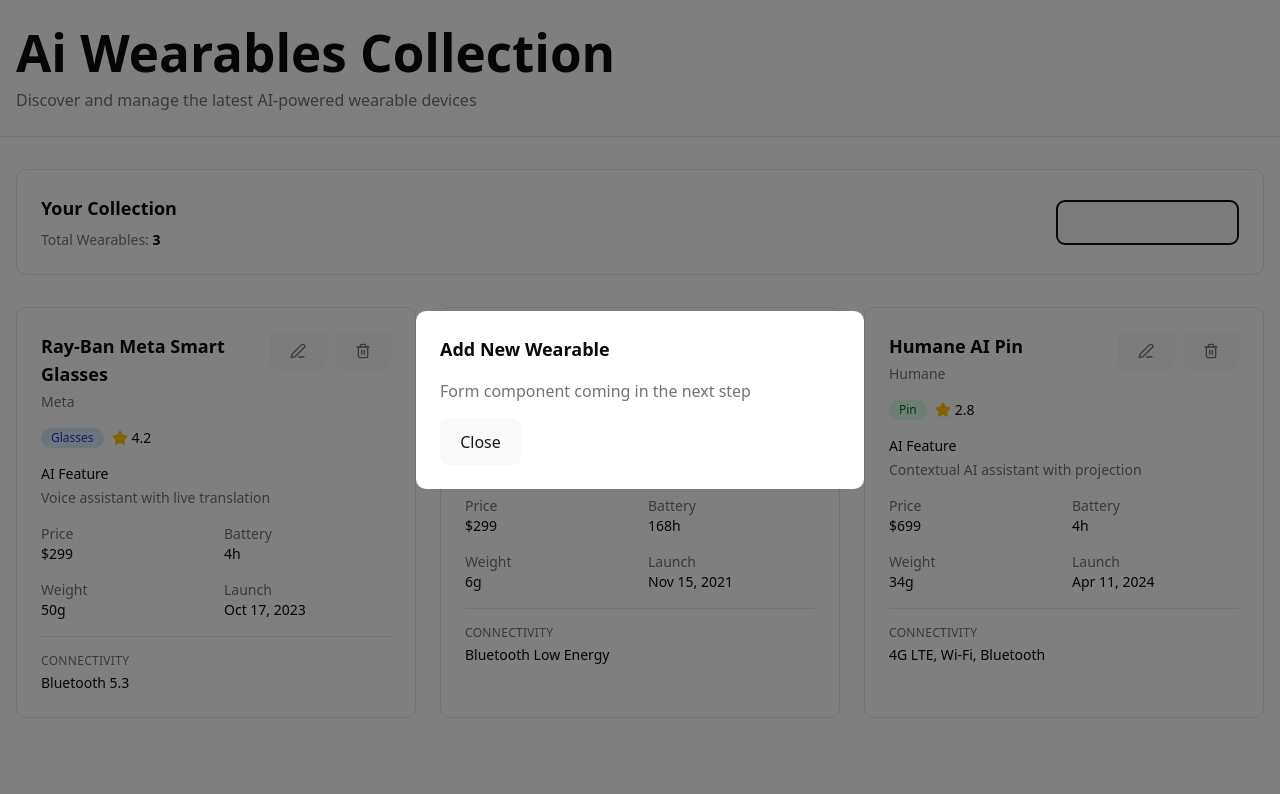
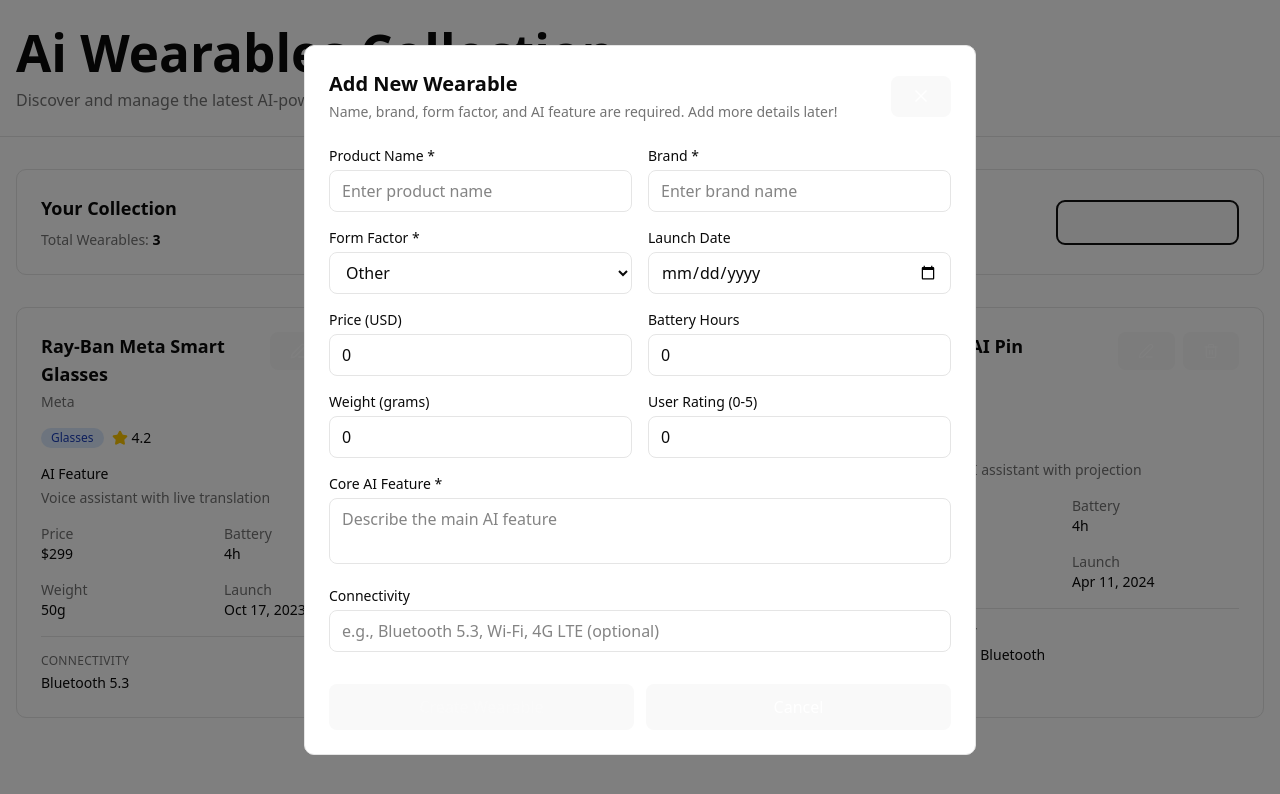
Before and after one commit to iliasd752/ai-wearables, a React (Vite) app: page / in a window 1280 px wide. Both pictures are taken after a click on the button "Add New Wearable". Shown: the top 794 px of the page. Built offline with nearby package versions, Linux system fonts and the light colour scheme.

Commit message:
Improves UI and adds wearable editing
Enhances the UI by updating button styles and icon colors for better visibility and consistency.

Implements the wearable editing functionality, allowing users to modify existing wearables through a form.

```diff
--- a/src/components/AddWearableForm.tsx
+++ b/src/components/AddWearableForm.tsx
@@ -92,7 +92,7 @@
             className="p-2 hover:bg-accent rounded-md transition-colors"
             disabled={isSubmitting}
           >
-            <X className="h-5 w-5" />
+            <X className="text-white h-5 w-5" />
           </button>
         </div>
 
@@ -380,7 +380,7 @@
               type="button"
               onClick={onCancel}
               disabled={isSubmitting}
-              className="flex-1 bg-secondary text-secondary-foreground px-4 py-2 rounded-md font-medium hover:bg-secondary/90 transition-colors disabled:opacity-50 disabled:cursor-not-allowed"
+              className="text-white flex-1 border border-border bg-background px-4 py-2 rounded-md font-medium hover:bg-accent transition-colors disabled:opacity-50 disabled:cursor-not-allowed"
             >
               Cancel
             </button>
--- a/src/components/WearableCard.tsx
+++ b/src/components/WearableCard.tsx
@@ -60,7 +60,7 @@
               className="p-2 text-muted-foreground hover:text-primary hover:bg-accent rounded-md transition-colors"
               aria-label={`Edit ${wearable.productName}`}
             >
-              <Edit3 className="h-4 w-4" />
+              <Edit3 className="text-white h-4 w-4" />
             </button>
           )}
           {onDelete && (
@@ -69,7 +69,7 @@
               className="p-2 text-muted-foreground hover:text-destructive hover:bg-accent rounded-md transition-colors"
               aria-label={`Delete ${wearable.productName}`}
             >
-              <Trash2 className="h-4 w-4" />
+              <Trash2 className="text-white h-4 w-4" />
             </button>
           )}
         </div>
--- a/src/components/WearableList.tsx
+++ b/src/components/WearableList.tsx
@@ -2,14 +2,17 @@
 import useWearablesStore from "../hooks/useWearablesStore";
 import type { Wearable } from "../lib/types";
 import WearableCard from "./WearableCard";
+import AddWearableForm from "./AddWearableForm";
 
 export default function WearableList() {
-  const [wearables, { deleteWearable }] = useWearablesStore();
+  const [wearables, { addWearable, updateWearable, deleteWearable }] =
+    useWearablesStore();
   const [showAddForm, setShowAddForm] = useState(false);
+  const [editingWearable, setEditingWearable] = useState<Wearable | null>(null);
 
   const handleEditWearable = (wearable: Wearable) => {
-    console.log("Edit wearable:", wearable.productName);
-    alert(`Edit functionality coming soon for ${wearable.productName}!`);
+    setEditingWearable(wearable);
+    setShowAddForm(true);
   };
 
   const handleDeleteWearable = (id: string) => {
@@ -17,12 +20,24 @@
   };
 
   const handleAddNewWearable = () => {
+    setEditingWearable(null);
     setShowAddForm(true);
-    alert("Add new wearable form coming in the next step!");
+  };
+
+  const handleFormSubmit = (wearableData: Omit<Wearable, "id">) => {
+    if (editingWearable) {
+      // Update existing wearable
+      updateWearable(editingWearable.id, wearableData);
+    } else {
+      // Add new wearable
+      addWearable(wearableData);
+    }
+    handleCloseForm();
   };
 
   const handleCloseForm = () => {
     setShowAddForm(false);
+    setEditingWearable(null);
   };
 
   return (
@@ -50,6 +65,7 @@
           </div>
         </div>
       </div>
+
       {wearables.length === 0 ? (
         <div className="text-center py-12">
           <p className="text-muted-foreground">
@@ -69,21 +85,13 @@
         </div>
       )}
 
+      {/* Add/Edit Wearable Form */}
       {showAddForm && (
-        <div className="fixed inset-0 bg-black/50 flex items-center justify-center p-4 z-50">
-          <div className="bg-card rounded-lg p-6 max-w-md w-full">
-            <h3 className="text-lg font-semibold mb-4">Add New Wearable</h3>
-            <p className="text-muted-foreground mb-4">
-              Form component coming in the next step
-            </p>
-            <button
-              onClick={handleCloseForm}
-              className="bg-secondary text-secondary-foreground px-4 py-2 rounded-lg"
-            >
-              Close
-            </button>
-          </div>
-        </div>
+        <AddWearableForm
+          onSubmit={handleFormSubmit}
+          onCancel={handleCloseForm}
+          editingWearable={editingWearable}
+        />
       )}
     </>
   );
```
